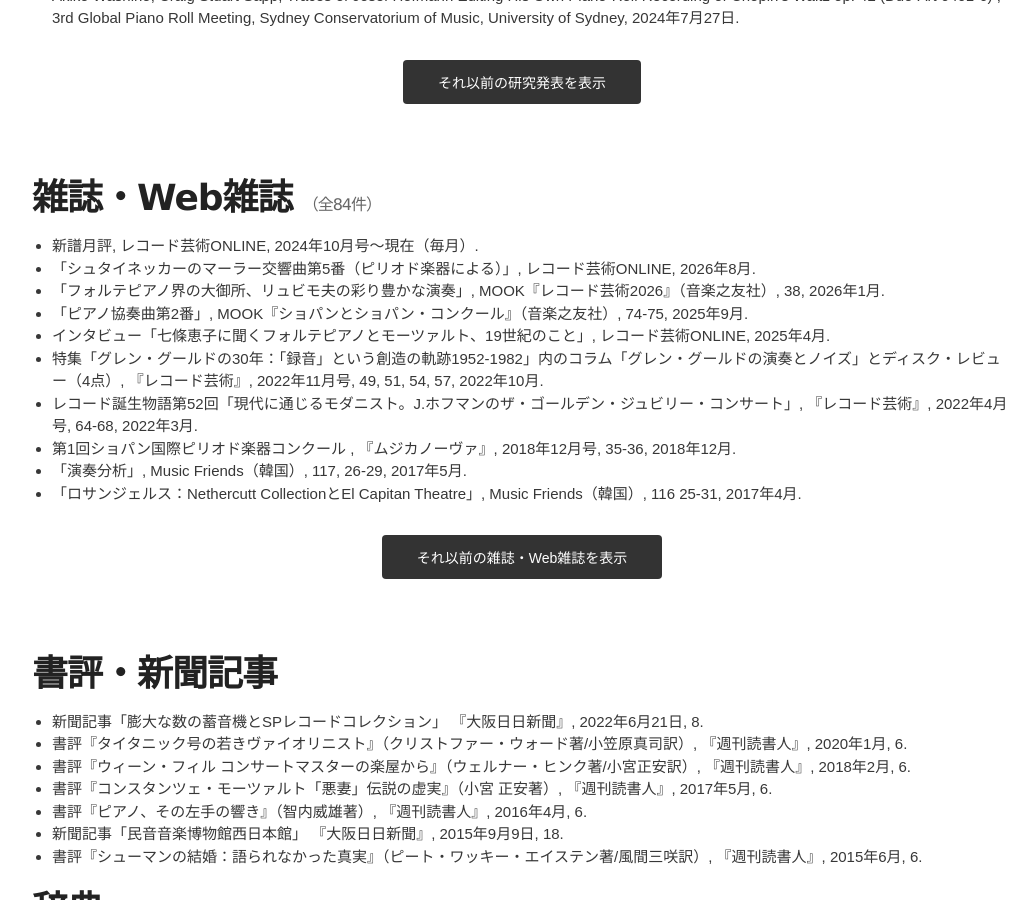
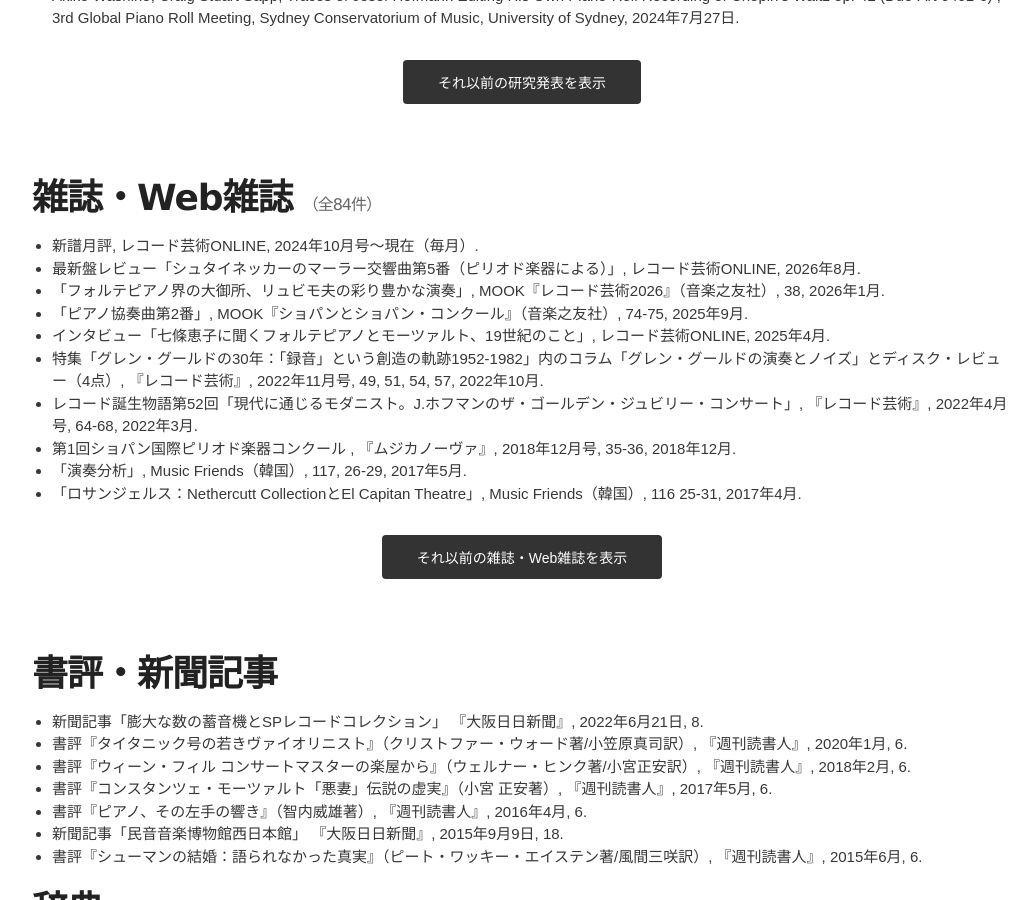
Before and after one commit to akikowashino/akikowashino.github.io, a Jekyll site: the page built from index.md, in a window 1280 px wide and 900 px high, scrolled down 2778 px. Shown: the whole window, without its empty margins (118-1154 px from the left). Built offline with Jekyll 4.4.1, drawn with Linux system fonts in a browser that asks for light colours.

Commit message:
Update index.md

```diff
--- a/index.md
+++ b/index.md
@@ -313,7 +313,7 @@ lang: jp
 
 <ul id="magazine-list">
   <li>新譜月評, レコード芸術ONLINE, 2024年10月号〜現在（毎月）.</li>
-  <li>「シュタイネッカーのマーラー交響曲第5番（ピリオド楽器による）」, レコード芸術ONLINE, 2026年8月.</li>
+  <li>最新盤レビュー「シュタイネッカーのマーラー交響曲第5番（ピリオド楽器による）」, レコード芸術ONLINE, 2026年8月.</li>
   <li>「フォルテピアノ界の大御所、リュビモ夫の彩り豊かな演奏」, MOOK『レコード芸術2026』（音楽之友社）, 38, 2026年1月.</li>
   <li>「ピアノ協奏曲第2番」, MOOK『ショパンとショパン・コンクール』（音楽之友社）, 74-75, 2025年9月.</li>
   <li>インタビュー「七條恵子に聞くフォルテピアノとモーツァルト、19世紀のこと」, レコード芸術ONLINE, 2025年4月.</li>
```
